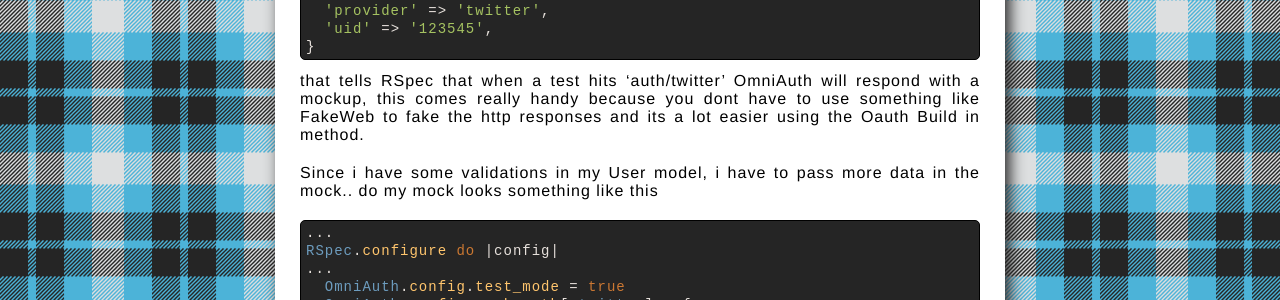
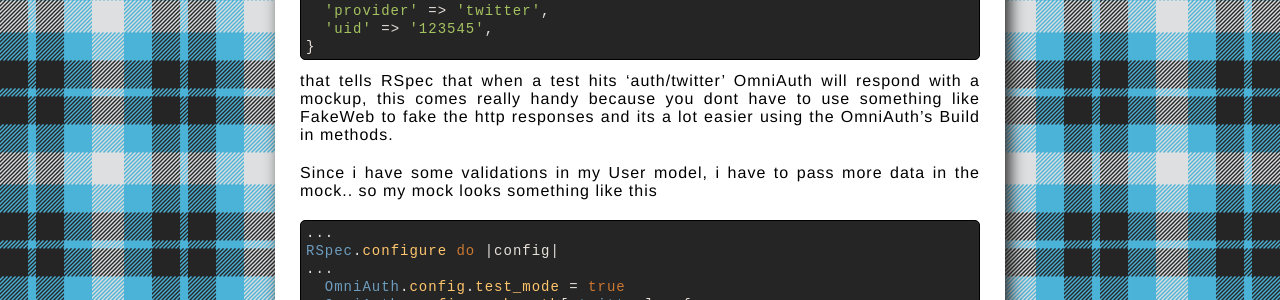
Before and after one commit to orlando/orlando.github.com, a Jekyll site: the page built from _posts/2011-12-18-simple-oauth-testing-with-rspec-and-capybara.markdown, in a window 1280 px wide and 900 px high, scrolled down 553 px. Shown: the part 188-488 px from the top of the window. Built offline with Jekyll 4.4.1, drawn with Linux system fonts in a browser that asks for light colours; some web fonts are replaced; comment, search, counter and statistics services are not loaded.

Commit message:
fixing typos in simple oauth testing post

```diff
--- a/_posts/2011-12-18-simple-oauth-testing-with-rspec-and-capybara.markdown
+++ b/_posts/2011-12-18-simple-oauth-testing-with-rspec-and-capybara.markdown
@@ -30,9 +30,9 @@
   'uid' => '123545',
 }
 {% endhighlight %}
-that tells RSpec that when a test hits 'auth/twitter' OmniAuth will respond with a mockup, this comes really handy because you dont have to use something like FakeWeb to fake the http responses and its a lot easier using the Oauth Build in method.
+that tells RSpec that when a test hits 'auth/twitter' OmniAuth will respond with a mockup, this comes really handy because you dont have to use something like FakeWeb to fake the http responses and its a lot easier using the OmniAuth's Build in methods.
 
-Since i have some validations in my User model, i have to pass more data in the mock.. do my mock looks something like this
+Since i have some validations in my User model, i have to pass more data in the mock.. so my mock looks something like this
 {% highlight ruby %}
 ...
 RSpec.configure do |config|
@@ -103,7 +103,7 @@
 feature "OmniAuth" do
 
   scenario "should login successfully" do
-    visit '/auth/twitter']
+    visit '/auth/twitter'
     page.should have_content("Bienvenido! Orlando")
   end
 
```
